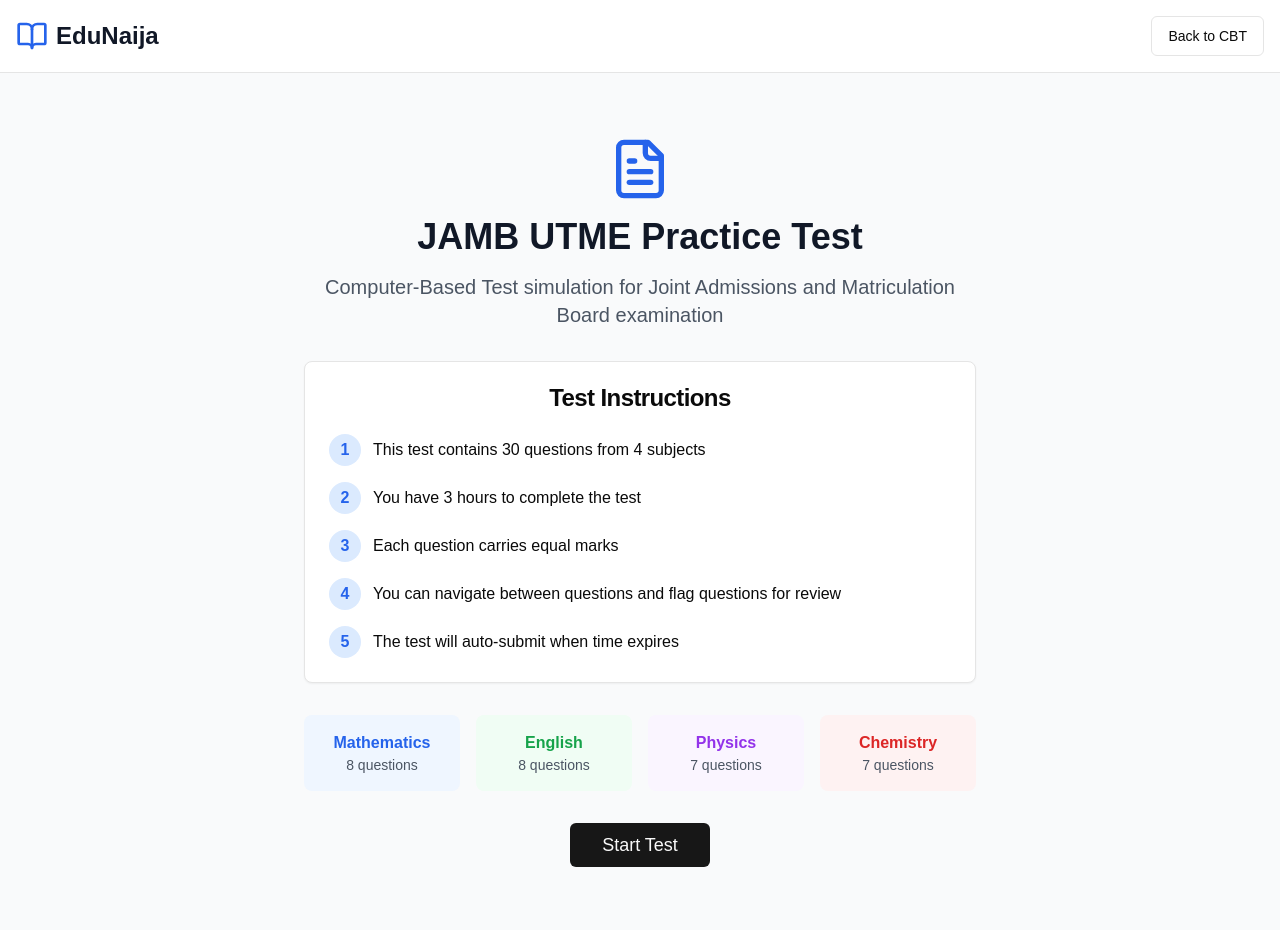
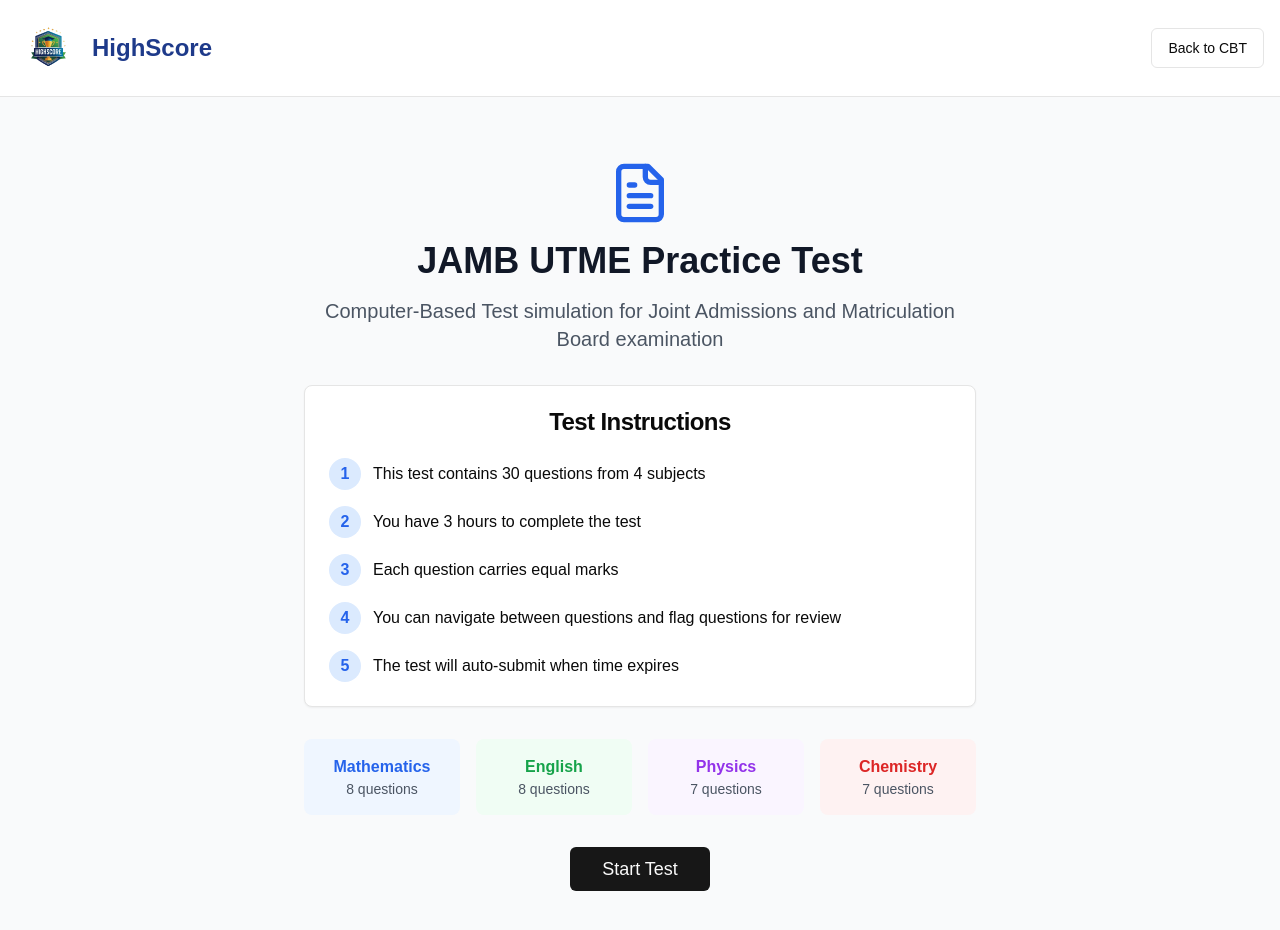
Before and after one commit to Dominic2k13/EduNaija, a Next.js app: page /cbt/jamb-utme in a window 1280 px wide. Shown: the top 930 px of the page. Built offline with nearby package versions, Linux system fonts and the light colour scheme.

Commit message:
feat: standardize CBT page logo size to match home page
Update CBT logo to 64px size for consistency across all states

#VERCEL_SKIP

Co-authored-by: null <151073490+Dominic2k13@users.noreply.github.com>

```diff
--- a/app/cbt/jamb-utme/page.tsx
+++ b/app/cbt/jamb-utme/page.tsx
@@ -5,8 +5,9 @@ import { Button } from "@/components/ui/button"
 import { Card, CardContent, CardHeader, CardTitle } from "@/components/ui/card"
 import { Progress } from "@/components/ui/progress"
 import { Badge } from "@/components/ui/badge"
-import { BookOpen, Clock, FileText, ArrowRight, ArrowLeft, Flag } from "lucide-react"
+import { Clock, FileText, ArrowRight, ArrowLeft, Flag } from "lucide-react"
 import Link from "next/link"
+import Image from "next/image"
 
 interface CBTQuestion {
   id: number
@@ -376,9 +377,17 @@ export default function JAMBCBTTest() {
       <div className="min-h-screen bg-gray-50">
         <header className="border-b bg-white sticky top-0 z-50">
           <div className="container mx-auto px-4 py-4 flex items-center justify-between">
-            <Link href="/" className="flex items-center gap-2">
-              <BookOpen className="h-8 w-8 text-blue-600" />
-              <span className="text-2xl font-bold text-gray-900">EduNaija</span>
+            <Link href="/" className="flex items-center gap-3">
+              <div className="w-16 h-16 relative">
+                <Image
+                  src="/highscore-logo-final.png"
+                  alt="HighScore Logo"
+                  width={64}
+                  height={64}
+                  className="object-contain rounded-lg"
+                />
+              </div>
+              <span className="text-2xl font-bold text-blue-900">HighScore</span>
             </Link>
             <Link href="/cbt">
               <Button variant="outline">Back to CBT</Button>
@@ -471,9 +480,17 @@ export default function JAMBCBTTest() {
       <div className="min-h-screen bg-gray-50">
         <header className="border-b bg-white sticky top-0 z-50">
           <div className="container mx-auto px-4 py-4 flex items-center justify-between">
-            <Link href="/" className="flex items-center gap-2">
-              <BookOpen className="h-8 w-8 text-blue-600" />
-              <span className="text-2xl font-bold text-gray-900">EduNaija</span>
+            <Link href="/" className="flex items-center gap-3">
+              <div className="w-16 h-16 relative">
+                <Image
+                  src="/highscore-logo-final.png"
+                  alt="HighScore Logo"
+                  width={64}
+                  height={64}
+                  className="object-contain rounded-lg"
+                />
+              </div>
+              <span className="text-2xl font-bold text-blue-900">HighScore</span>
             </Link>
             <Link href="/cbt">
               <Button variant="outline">Back to CBT</Button>
@@ -563,9 +580,17 @@ export default function JAMBCBTTest() {
         <div className="container mx-auto px-4 py-4">
           <div className="flex items-center justify-between">
             <div className="flex items-center gap-4">
-              <Link href="/" className="flex items-center gap-2">
-                <BookOpen className="h-6 w-6 text-blue-600" />
-                <span className="text-xl font-bold text-gray-900">EduNaija</span>
+              <Link href="/" className="flex items-center gap-3">
+                <div className="w-16 h-16 relative">
+                  <Image
+                    src="/highscore-logo-final.png"
+                    alt="HighScore Logo"
+                    width={64}
+                    height={64}
+                    className="object-contain rounded-lg"
+                  />
+                </div>
+                <span className="text-2xl font-bold text-blue-900">HighScore</span>
               </Link>
               <Badge variant="outline">JAMB UTME Practice</Badge>
             </div>
```
